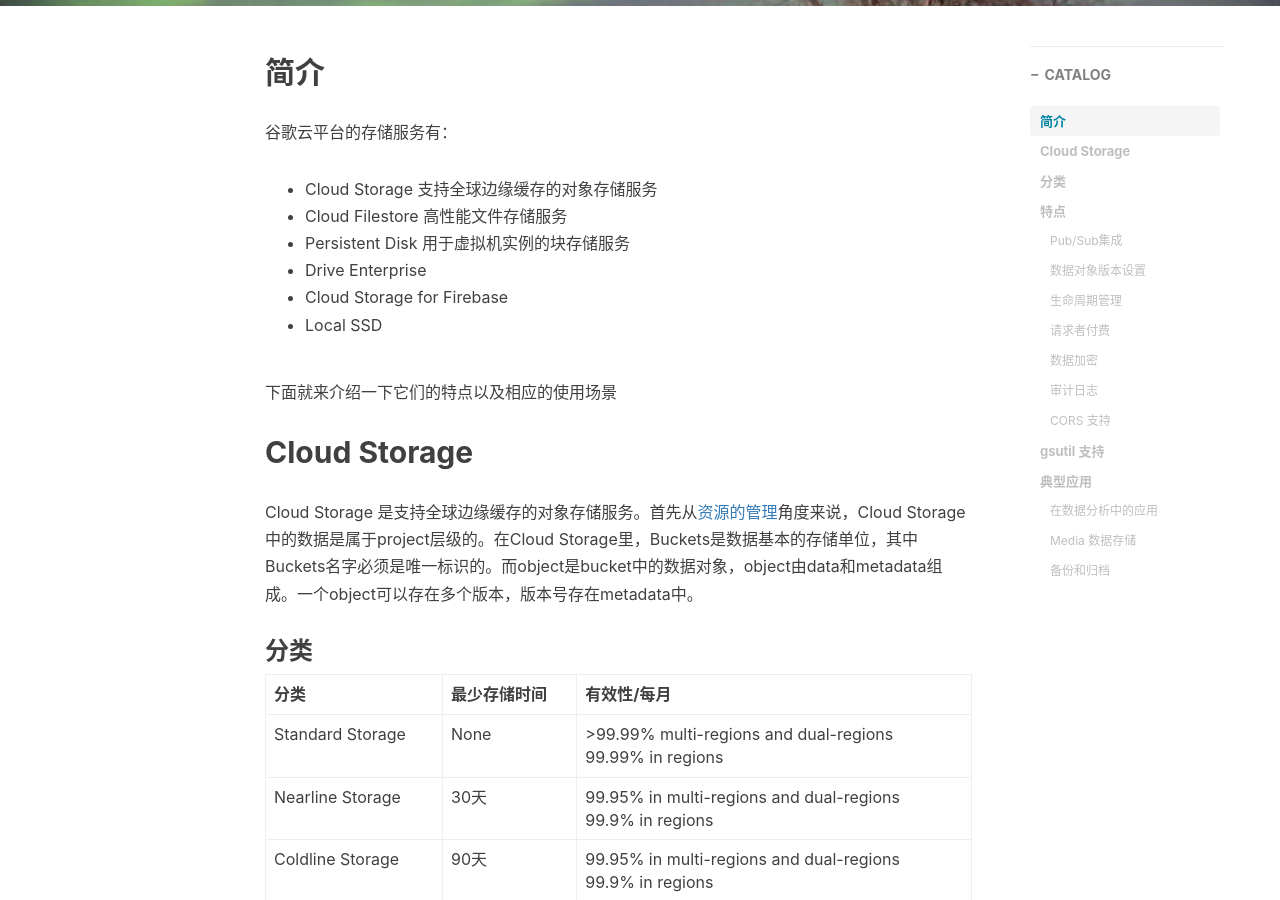
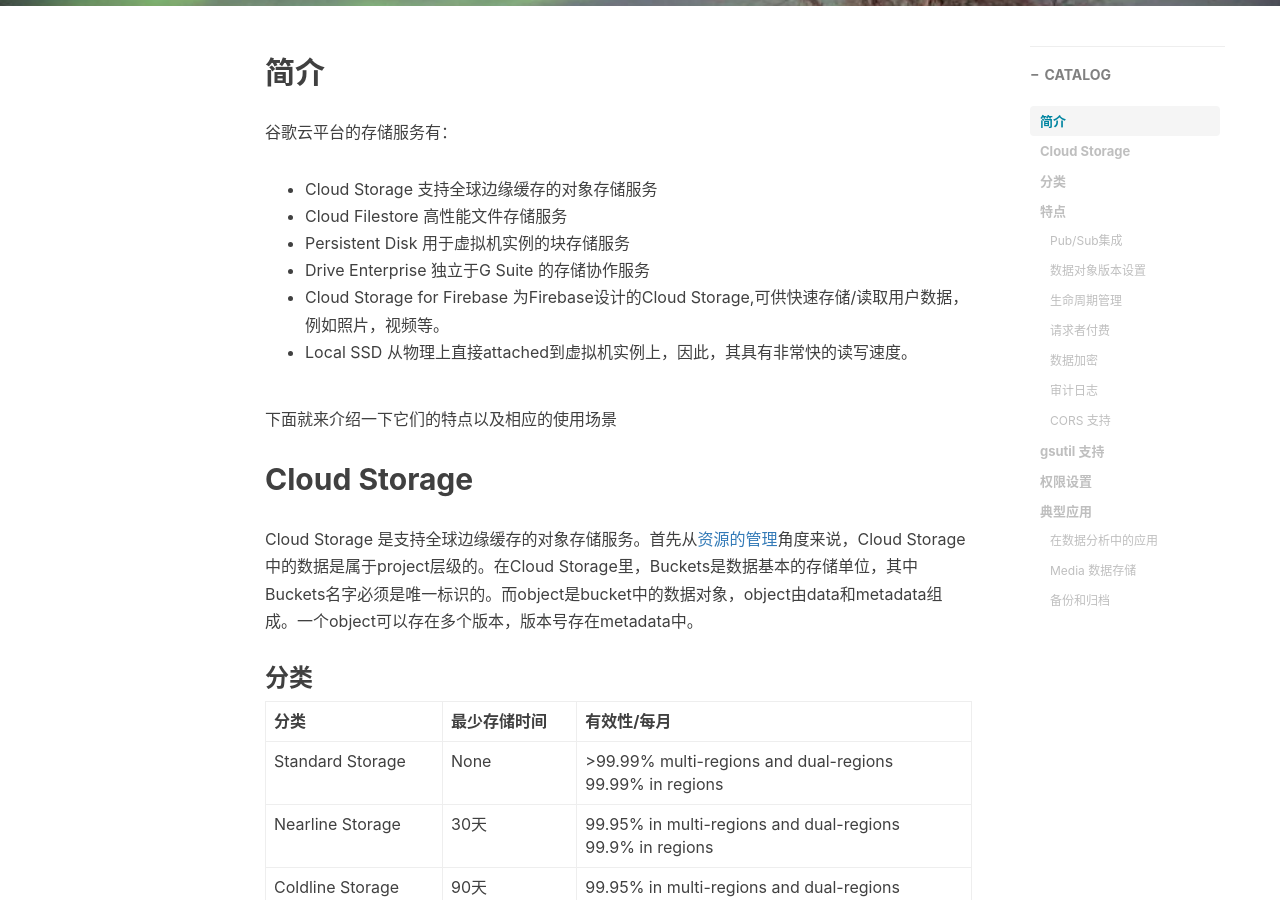
Before and after one commit to ximenchuigao/ximenchuigao.github.io, a Jekyll site: the page built from _posts/2012-04-18-GCP-Cloud-Storage.md, in a window 1280 px wide and 900 px high, scrolled down 517 px. Built offline with Jekyll 4.4.1, drawn with Linux system fonts in a browser that asks for light colours; nearby versions of some CDN libraries; comment, search, counter and statistics services are not loaded; some of the changed text lies outside the part shown.

Commit message:
Updated cloud storage session

```diff
--- a/_posts/2012-04-18-GCP-Cloud-Storage.md
+++ b/_posts/2012-04-18-GCP-Cloud-Storage.md
@@ -11,6 +11,7 @@ tags:
 
 ## 简介
 谷歌云平台的存储服务有：
+
 - Cloud Storage
 支持全球边缘缓存的对象存储服务
 - Cloud Filestore
@@ -18,8 +19,12 @@ tags:
 - Persistent Disk
 用于虚拟机实例的块存储服务
 - Drive Enterprise
+独立于G Suite 的存储协作服务
 - Cloud Storage for Firebase
+为Firebase设计的Cloud Storage,可供快速存储/读取用户数据，例如照片，视频等。
 - Local SSD
+从物理上直接attached到虚拟机实例上，因此，其具有非常快的读写速度。
+
 
 下面就来介绍一下它们的特点以及相应的使用场景
 
@@ -60,13 +65,14 @@ Cloud Storage可以用于host静态网站，其提供了CORS支持。
 gsutil是GCP提供的与Cloud Storage交互的命令行工具，例如：
 - 创建一个bucket:
   `` gsutil mb -b on -l us-east1 gs://my-awesome-bucket/ ``
-
 - 下载数据
   `` gsutil cp gs://my-awesome-bucket/image.png``
 - 列出一个bucket 里的data object
   `` gsutil ls gs://my-awesome-bucket ``
 
-等等，更多命令可参考官方文档
+等等，更多命令可参考相关官方文档
+### 权限设置
+详见Cloud IAM, 在这不做赘述。
 ### 典型应用
 
 #### 在数据分析中的应用
```
